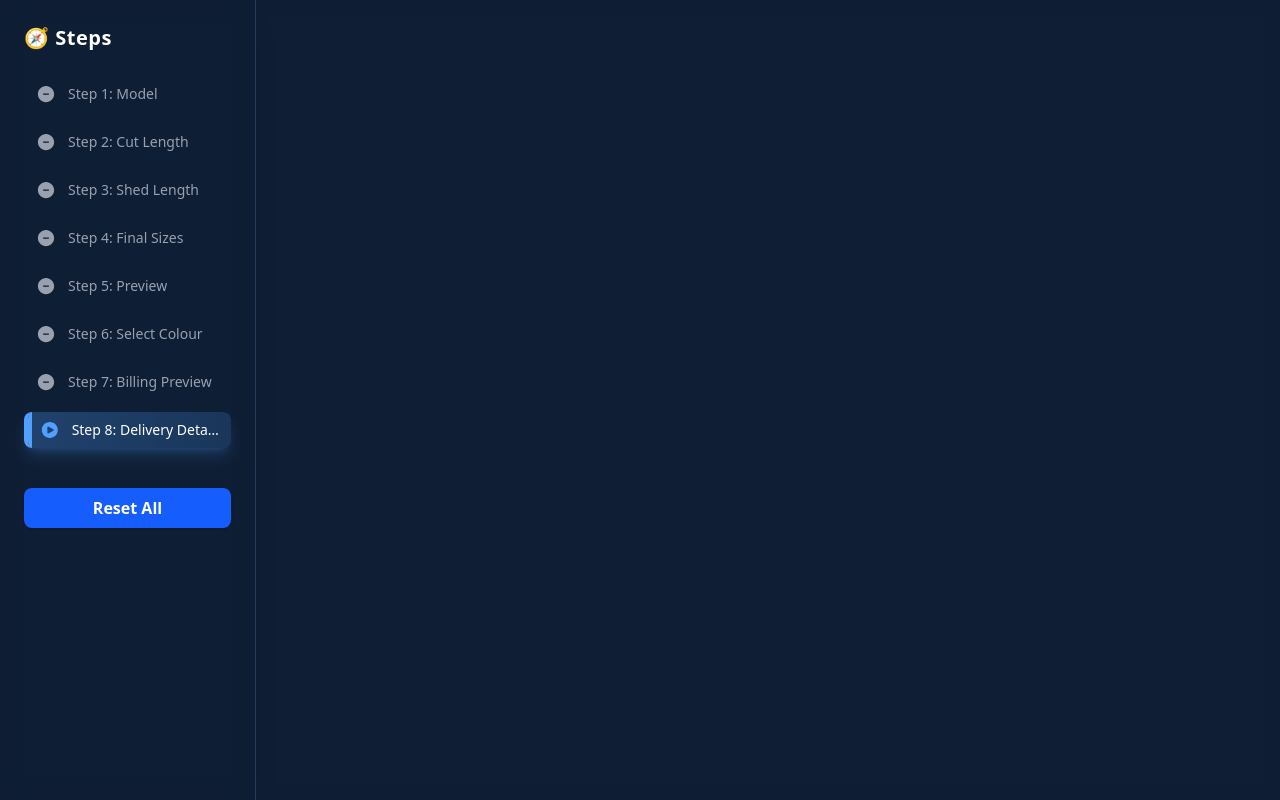
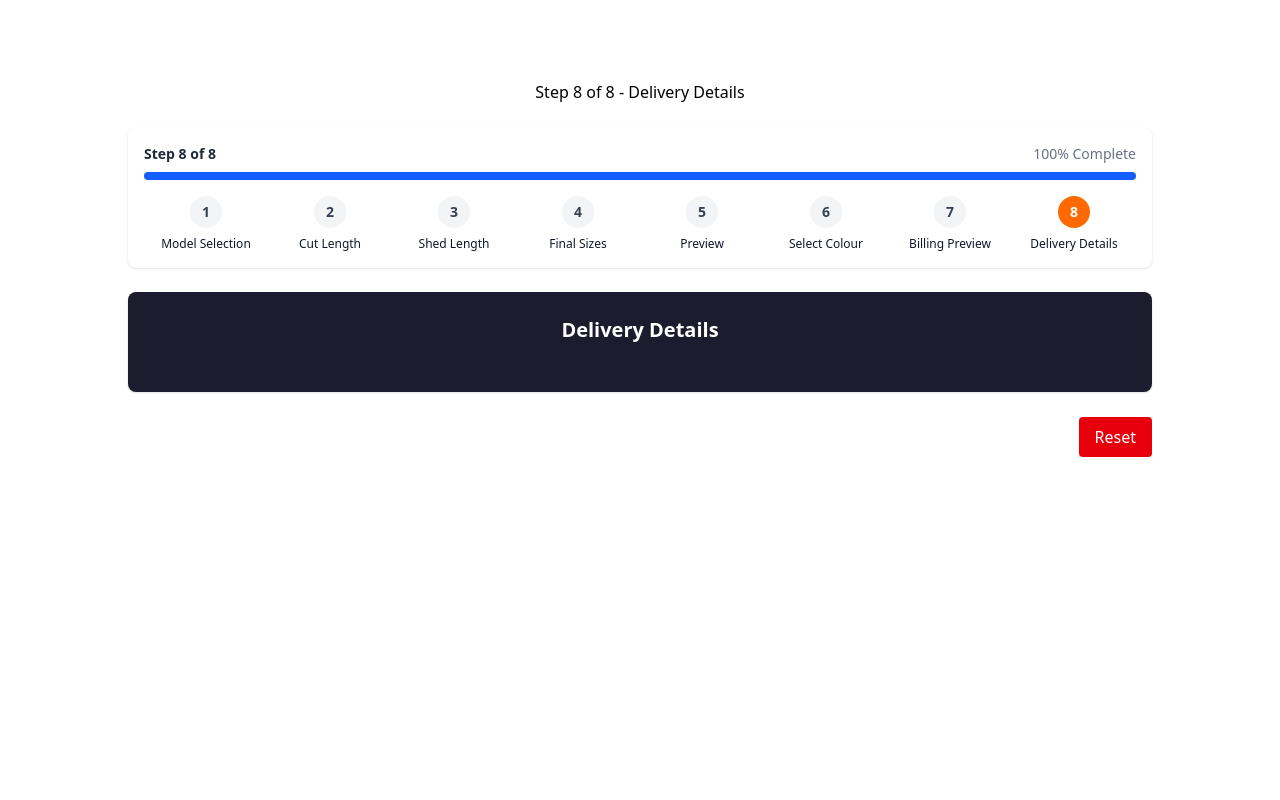
Before and after one commit to INZAMAMULHAQUE-0/kickPlate, a React (Vite) app in the folder client/: page /order/step8 in a window 1280 px wide. Built offline with nearby package versions, Linux system fonts and the light colour scheme.

Commit message:
landing page final

```diff
--- a/client/index.html
+++ b/client/index.html
@@ -2,7 +2,7 @@
 <html lang="en">
   <head>
     <meta charset="UTF-8" />
-    <link rel="icon" type="image/svg+xml" href="/vite.svg" />
+    <link rel="icon" type="image/svg+xml" href="https://cdn-icons-png.flaticon.com/512/10845/10845683.png" />
     <meta name="viewport" content="width=device-width, initial-scale=1.0" />
     <title>KickPlate</title>
   </head>
--- a/client/package.json
+++ b/client/package.json
@@ -12,6 +12,7 @@
   "dependencies": {
     "@heroicons/react": "^2.2.0",
     "dom": "^0.0.3",
+    "framer-motion": "^12.23.7",
     "lucide-react": "^0.525.0",
     "react": "^19.1.0",
     "react-dom": "^19.1.0",
--- a/client/src/components/StepLayout.jsx
+++ b/client/src/components/StepLayout.jsx
@@ -1,17 +1,18 @@
 import React from 'react';
 import { useLocation, useNavigate } from 'react-router-dom';
 import { useKickplate } from '../context/KickplateContext';
-import { CheckCircleIcon, MinusCircleIcon, PlayCircleIcon } from '@heroicons/react/24/solid';
+import { ArrowLeft, ArrowRight, CheckCircle } from 'lucide-react';
+import { motion } from 'framer-motion';
 
 const steps = [
-  { id: 'step1', path: '/order', label: 'Step 1: Model', shortLabel: '1' },
-  { id: 'step2', path: '/order/step2', label: 'Step 2: Cut Length', shortLabel: '2' },
-  { id: 'step3', path: '/order/step3', label: 'Step 3: Shed Length', shortLabel: '3' },
-  { id: 'step4', path: '/order/step4', label: 'Step 4: Final Sizes', shortLabel: '4' },
-  { id: 'step5', path: '/order/step5', label: 'Step 5: Preview', shortLabel: '5' },
-  { id: 'step6', path: '/order/step6', label: 'Step 6: Select Colour', shortLabel: '6' },
-  { id: 'step7', path: '/order/step7', label: 'Step 7: Billing Preview', shortLabel: '7' },
-  { id: 'step8', path: '/order/step8', label: 'Step 8: Delivery Details', shortLabel: '8' }
+  { id: 'step1', path: '/order', title: 'Model Selection', description: '' },
+  { id: 'step2', path: '/order/step2', title: 'Cut Length', description: 'Enter cut length details' },
+  { id: 'step3', path: '/order/step3', title: 'Shed Length', description: 'Specify shed/panel length' },
+  { id: 'step4', path: '/order/step4', title: 'Final Sizes', description: 'Confirm final size measurements' },
+  { id: 'step5', path: '/order/step5', title: 'Preview', description: 'Preview the panel setup' },
+  { id: 'step6', path: '/order/step6', title: 'Select Colour', description: 'Pick color and view rate' },
+  { id: 'step7', path: '/order/step7', title: 'Billing Preview', description: 'Review cost and breakdown' },
+  { id: 'step8', path: '/order/step8', title: 'Delivery Details', description: 'Enter address and instructions' },
 ];
 
 const StepLayout = ({ children }) => {
@@ -30,18 +31,18 @@ const StepLayout = ({ children }) => {
     (step.path !== '/order' && location.pathname.startsWith(step.path))
   );
 
-  const getIcon = (index, id) => {
-    if (index === currentIndex) {
-      return <PlayCircleIcon className="w-4 h-4 sm:w-5 sm:h-5 text-blue-400 animate-pulse" />;
+  const progress = ((currentIndex) / (steps.length - 1)) * 100;
+
+  const handleNext = () => {
+    if (currentIndex < steps.length - 1) {
+      navigate(steps[currentIndex + 1].path);
     }
-    if (stepStatus[id]) {
-      return <CheckCircleIcon className="w-4 h-4 sm:w-5 sm:h-5 text-green-400 drop-shadow" />;
-    }
-    return <MinusCircleIcon className="w-4 h-4 sm:w-5 sm:h-5 text-gray-400" />;
   };
 
-  const canNavigate = (index, id) => {
-    return stepStatus[id] || index <= currentIndex;
+  const handlePrevious = () => {
+    if (currentIndex > 0) {
+      navigate(steps[currentIndex - 1].path);
+    }
   };
 
   const handleReset = () => {
@@ -70,112 +71,107 @@ const StepLayout = ({ children }) => {
     setAllSets([]);
     setSelectedColour(null);
 
-    localStorage.removeItem('kickplateData');
-    localStorage.removeItem('stepStatus');
-    localStorage.removeItem('allSets');
-    localStorage.removeItem('selectedColour');
-
+    localStorage.clear();
     navigate('/order');
   };
 
   return (
-    <div className="flex flex-col sm:flex-row min-h-screen bg-[#0f1e35] text-white">
-      {/* Mobile Horizontal Navbar */}
-      <div className="sm:hidden w-full overflow-x-auto bg-[#0f1e35]/90 backdrop-blur-md border-b border-[#2a3a5a] z-20">
-        <div className="flex">
-          {steps.map((step, index) => {
-            const isCurrent = index === currentIndex;
+    <motion.div
+      className="min-h-screen bg-background py-8 px-4"
+      initial={{ opacity: 0, y: 20 }}
+      animate={{ opacity: 1, y: 0 }}
+      transition={{ duration: 0.4 }}
+    >
+      <div className="max-w-5xl mx-auto">
+        <motion.div className="mb-6 text-center" initial={{ opacity: 0 }} animate={{ opacity: 1 }}>
+          <h1 className="text-3xl sm:text-4xl font-bold text-white mb-2">KickPlate Configuration</h1>
+          <p className="text-muted-foreground text-sm sm:text-base">
+            Step {currentIndex + 1} of {steps.length} - {steps[currentIndex]?.title || ''}
+          </p>
+        </motion.div>
+
+        {/* Modern style step progress bar */}
+        <motion.div
+          className="mb-6 bg-white rounded-lg shadow p-4 hidden sm:block"
+          initial={{ opacity: 0 }}
+          animate={{ opacity: 1 }}
+        >
+          <div className="flex justify-between items-center mb-2">
+            <span className="text-sm font-semibold text-gray-800">Step {currentIndex + 1} of {steps.length}</span>
+            <span className="text-sm text-gray-500">{Math.round(progress)}% Complete</span>
+          </div>
+          <div className="w-full h-2 bg-gray-200 rounded-full overflow-hidden mb-4">
+            <motion.div
+              className="h-full bg-blue-600"
+              initial={{ width: 0 }}
+              animate={{ width: `${progress}%` }}
+              transition={{ duration: 0.6 }}
+            />
+          </div>
+          <div className="flex justify-between text-center">
+            {steps.map((step, idx) => {
               const isComplete = stepStatus[step.id];
-            const clickable = canNavigate(index, step.id);
-
+              const isActive = idx === currentIndex;
+              const canNavigate = isComplete || idx <= currentIndex;
               return (
-              <div
-                key={step.id}
-                onClick={() => clickable && navigate(step.path)}
-                className={`flex-shrink-0 flex flex-col items-center p-3 relative
-                  ${
-                    isCurrent
-                      ? 'text-white bg-gradient-to-b from-blue-400/20 to-transparent border-b-2 border-blue-400'
-                      : isComplete
-                      ? 'text-green-300 hover:bg-[#1a2b4a]'
-                      : 'text-gray-400 hover:bg-[#1a2b4a]'
-                  }
-                  ${!clickable && 'cursor-not-allowed opacity-60'}
-                `}
-              >
-                <div className="relative">
-                  {getIcon(index, step.id)}
-                  {isCurrent && (
-                    <div className="absolute inset-0 rounded-full bg-blue-400/10 animate-pulse"></div>
-                  )}
+                <div key={step.id} className="flex-1 cursor-pointer" onClick={() => canNavigate && navigate(step.path)}>
+                  <div className={`w-8 h-8 mx-auto rounded-full text-sm flex items-center justify-center font-semibold mb-2
+                    ${isActive ? 'bg-orange-500 text-white' : isComplete ? 'bg-orange-500 text-white' : 'bg-gray-100 text-gray-700'}
+                  `}>
+                    {isActive ? idx + 1 : isComplete ? <CheckCircle className="w-4 h-4" /> : idx + 1}
                   </div>
-                <span className={`text-xs mt-1 ${isCurrent ? 'font-bold' : ''}`}>
-                  {step.shortLabel}
-                </span>
+                  <div className="text-xs font-medium text-gray-900">{step.title}</div>
                 </div>
               );
             })}
           </div>
+        </motion.div>
+
+        <motion.div
+          initial={{ opacity: 0, y: 10 }}
+          animate={{ opacity: 1, y: 0 }}
+          transition={{ duration: 0.3 }}
+          className="bg-[#1c1c2e] p-6 rounded-lg shadow"
+        >
+          <div className="hidden sm:block text-center text-xl font-semibold text-white mb-6">
+            {steps[currentIndex]?.title}
           </div>
+          {children}
+        </motion.div>
 
-      {/* Desktop Sidebar */}
-      <aside className="hidden sm:block w-64 p-6 sticky top-0 h-screen bg-[#0f1e35]/90 backdrop-blur-md border-r border-[#2a3a5a] shadow-xl z-20">
-        <h2 className="text-xl font-bold text-white mb-6 tracking-wide">🧭 Steps</h2>
+        <motion.div
+          className="flex justify-between items-center mt-6"
+          initial={{ opacity: 0 }}
+          animate={{ opacity: 1 }}
+          transition={{ delay: 0.4 }}
+        >
+          <button
+            onClick={handlePrevious}
+            disabled={currentIndex === 0}
+            className="flex items-center gap-2 px-4 py-2 border rounded text-white border-white disabled:opacity-50"
+          >
+            <ArrowLeft className="h-4 w-4" /> Previous
+          </button>
 
-        <ul className="space-y-3 mb-10">
-          {steps.map((step, index) => {
-            const isCurrent = index === currentIndex;
-            const isComplete = stepStatus[step.id];
-            const clickable = canNavigate(index, step.id);
-
-            return (
-              <li
-                key={step.id}
-                onClick={() => clickable && navigate(step.path)}
-                className={`flex items-center gap-3 px-3 py-2 rounded-lg transition cursor-pointer relative
-                  ${
-                    isCurrent
-                      ? 'text-white bg-gradient-to-r from-blue-400/20 to-blue-400/10 border-l-4 border-blue-400 shadow-lg shadow-blue-400/20'
-                      : isComplete
-                      ? 'text-green-300 hover:bg-[#1a2b4a]'
-                      : 'text-gray-400 hover:bg-[#1a2b4a]'
-                  }
-                  ${!clickable && 'cursor-not-allowed opacity-60'}
-                  overflow-hidden
-                `}
+          <div className="flex gap-4">
+            {currentIndex < steps.length - 1 && (
+              <button
+                onClick={handleNext}
+                className="flex items-center gap-2 px-4 py-2 bg-blue-600 text-white rounded hover:bg-blue-700"
               >
-                {isCurrent && (
-                  <div className="absolute left-0 top-0 bottom-0 w-1 bg-blue-400"></div>
+                Next <ArrowRight className="h-4 w-4" />
+              </button>
             )}
-
-                {getIcon(index, step.id)}
-                <span className={`text-sm font-medium truncate relative z-10 ${
-                  isCurrent ? 'font-bold' : ''
-                }`}>
-                  {step.label}
-                </span>
-
-                {isCurrent && (
-                  <div className="absolute inset-0 rounded-md bg-blue-400/10 animate-pulse"></div>
-                )}
-              </li>
-            );
-          })}
-        </ul>
-
             <button
               onClick={handleReset}
-          className="w-full mt-auto bg-blue-600 hover:bg-blue-500 text-white font-semibold px-4 py-2 rounded-lg shadow transition"
+              className="px-4 py-2 bg-red-600 text-white rounded hover:bg-red-700"
             >
-          Reset All
+              Reset
             </button>
-      </aside>
-
-      {/* Main Content */}
-      <main className="flex-1 p-4 sm:p-6 overflow-y-auto bg-[#0f1e35]/80 backdrop-blur-sm">
-        {children}
-      </main>
           </div>
+        </motion.div>
+      </div>
+    </motion.div>
   );
 };
 
--- a/client/src/pages/Step1_SelectModel.jsx
+++ b/client/src/pages/Step1_SelectModel.jsx
@@ -66,7 +66,7 @@ const Step1_SelectModel = () => {
         {/* Model Selection */}
        <div className="mb-6">
             <label className="block text-sm font-medium text-gray-700 mb-2">
-              Joint Type
+             Model Selection
             </label>
             <div className="grid grid-cols-2 gap-3">
               {['closed joint', 'grove joint'].map((joint) => (
```
Also changed, not shown: client/src/components/LoadingPage.jsx (+115 -92 lines), 1 other file (tests, documents, lock files or other folders). Lines whose indentation alone changed are shown as unchanged.
